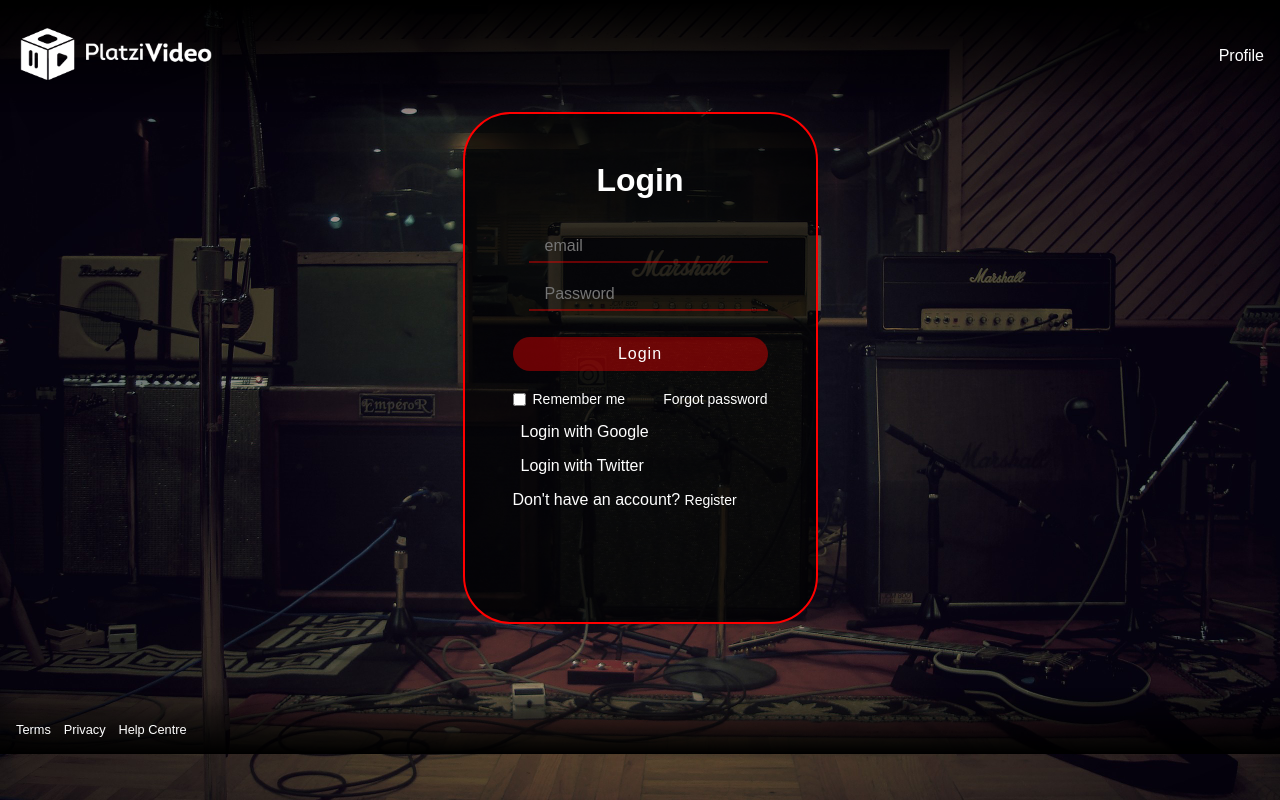
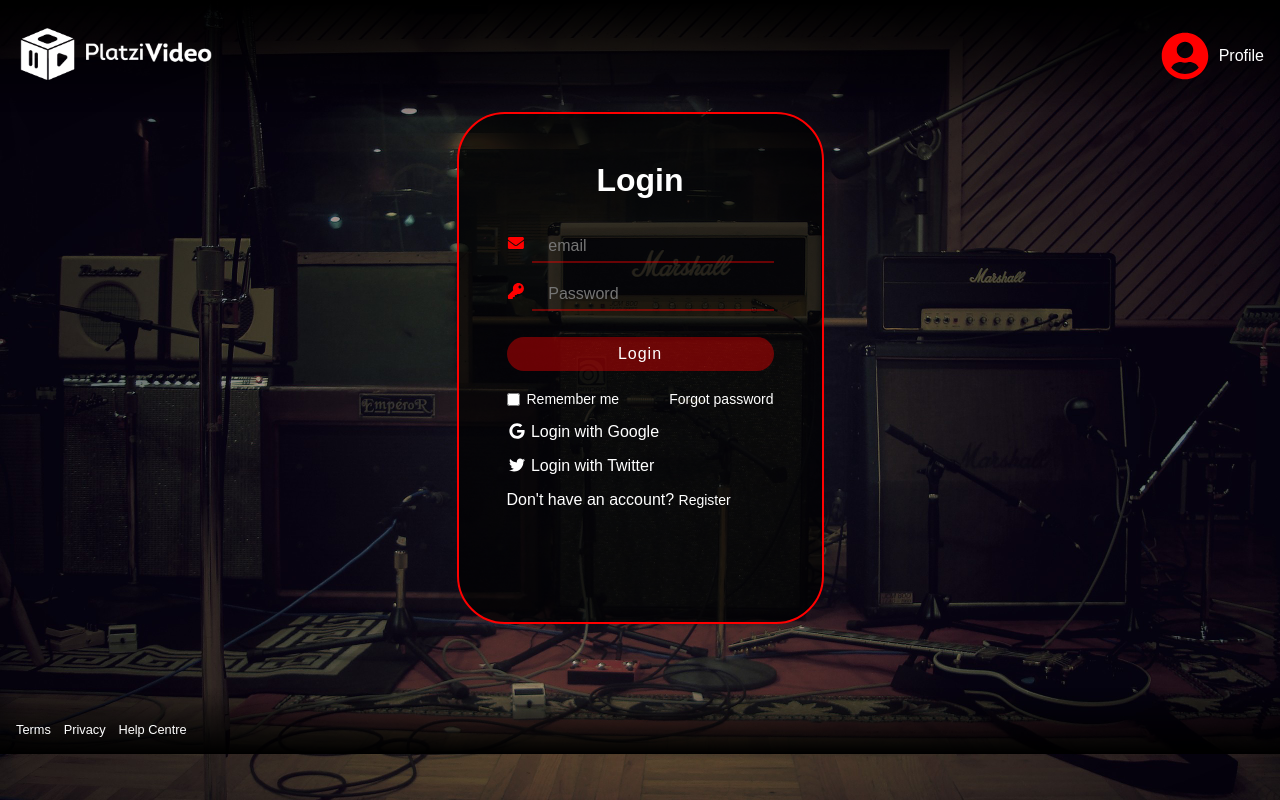
Before and after one commit to nmrinc/platziVideo, a React app: page /login in a window 1280 px wide. Built offline with nearby package versions, Linux system fonts and the light colour scheme; a web font is replaced by a local one.

Commit message:
Icon font system updated to react-fontawesome

```diff
--- a/package.json
+++ b/package.json
@@ -17,6 +17,11 @@
   ],
   "license": "MIT",
   "dependencies": {
+    "@fortawesome/fontawesome-svg-core": "^1.2.30",
+    "@fortawesome/free-brands-svg-icons": "^5.14.0",
+    "@fortawesome/free-regular-svg-icons": "^5.14.0",
+    "@fortawesome/free-solid-svg-icons": "^5.14.0",
+    "@fortawesome/react-fontawesome": "^0.1.11",
     "prop-types": "^15.7.2",
     "react": "^16.13.1",
     "react-dom": "^16.13.1",
--- a/public/index.html
+++ b/public/index.html
@@ -4,7 +4,6 @@
   <meta charset="UTF-8">
   <meta name="viewport" content="width=device-width, initial-scale=1.0">
   <title>Platzi Video</title>
-  <script defer src="https://friconix.com/cdn/friconix.js"> </script>
 </head>
 <body>
   <div id="App"></div>
--- a/src/assets/scss/_header.scss
+++ b/src/assets/scss/_header.scss
@@ -59,7 +59,7 @@
 
     .profile-icon {
       color: $accent;
-      margin-right: 1em;
+      margin-right: .2em;
     }
   }
 }
--- a/src/assets/scss/_login.scss
+++ b/src/assets/scss/_login.scss
@@ -69,8 +69,8 @@
         @include flexMe($vertical: baseline, $horizontal: space-evenly);
         margin: 0 0 1em 0;
 
-        i {
-          margin-right: 1em;
+        .icon {
+          margin-right: .5em;
           color: $accent;
           flex-grow: 1;
         }
--- a/src/components/Header/index.jsx
+++ b/src/components/Header/index.jsx
@@ -1,5 +1,6 @@
 import React from 'react';
 import { Link } from 'react-router-dom';
+import { FontAwesomeIcon } from '@fortawesome/react-fontawesome';
 import logo from './../../assets/img/png/logo-platzi-video-BW2.png';
 
 /* const Header = (props) => (
@@ -8,7 +9,7 @@ import logo from './../../assets/img/png/logo-platzi-video-BW2.png';
         {
             props.logged && ( <div className="header__menu">
                 <div className="header__menu--profile">
-                    <i className="fi-cnsux3-user-circle-solid profile-icon"></i>
+                    <FontAwesomeIcon icon="user-circle" size="3x" className="profile-icon" />
                     <p>Profile</p>
                 </div>
                 <ul>
@@ -27,7 +28,7 @@ const Header = () => (
         </Link>
         <div className="header__menu">
             <div className="header__menu--profile">
-                <i className="fi-cnsux3-user-circle-solid profile-icon"></i>
+                <FontAwesomeIcon icon="user-circle" size="3x" className="profile-icon" />
                 <p>Profile</p>
             </div>
             <ul>
--- a/src/components/Thumbnail/index.jsx
+++ b/src/components/Thumbnail/index.jsx
@@ -1,5 +1,6 @@
 import React from 'react';
 import PropTypes from 'prop-types';
+import { FontAwesomeIcon } from '@fortawesome/react-fontawesome';
 
 const Thumbnail = ({ cover, title, year, contentRating, duration }) => {
 
@@ -7,8 +8,8 @@ const Thumbnail = ({ cover, title, year, contentRating, duration }) => {
     <div className="carousel-thumbnail">
       <img className="carousel-thumbnail__img" src={cover} alt="" />
       <div className="carousel-thumbnail__details">
-        <button className="playButt"><i className="fi-cnsrx2-caret-solid"></i></button>
-        <button className="plusButt"><i className="fi-cwsux2-plus-solid"></i></button>
+        <button className="playButt"><FontAwesomeIcon icon="play-circle" size="2x" /></button>
+        <button className="plusButt"><FontAwesomeIcon icon="plus-circle" size="2x" /></button>
         <p className="carousel-thumbnail__details--title">{title}</p>
         <p className="carousel-thumbnail__details--subtitle">{
           `${year} | ${contentRating} | ${duration}m`
--- a/src/containers/Login/index.jsx
+++ b/src/containers/Login/index.jsx
@@ -1,5 +1,7 @@
 import React from 'react';
 import { Link } from 'react-router-dom';
+import { FontAwesomeIcon } from '@fortawesome/react-fontawesome';
+import { faGoogle, faTwitter } from '@fortawesome/free-brands-svg-icons';
 
 const Login = () => {
 
@@ -10,10 +12,10 @@ const Login = () => {
           <h2 className="text-center">Login</h2>
           <form className="login__container--form">
             <div className="login__container--input-container">
-              <i className="fi-xnsuxl-close-envelope-solid"></i> <input type="text" className="login__container--input" placeholder="email" />
+              <FontAwesomeIcon icon="envelope" fixedWidth className="icon" /> <input type="text" className="login__container--input" placeholder="email" />
             </div>
             <div className="login__container--input-container">
-              <i className="fi-nnsuxl-key-alt-solid"></i> <input type="password" className="login__container--input" placeholder="Password" />
+              <FontAwesomeIcon icon="key" fixedWidth className="icon" /> <input type="password" className="login__container--input" placeholder="Password" />
             </div>
             <button className="login__container--button">Login</button>
             <div className="login__container--remember-me">
@@ -24,8 +26,8 @@ const Login = () => {
             </div>
           </form>
           <section className="login__container--social-media">
-            <div><i className="fi-snsuxl-google-logo"></i> Login with Google</div>
-            <div><i className="fi-snsuxl-twitter"></i> Login with Twitter</div>
+            <div><FontAwesomeIcon icon={faGoogle} fixedWidth /> Login with Google</div>
+            <div><FontAwesomeIcon icon={faTwitter} fixedWidth /> Login with Twitter</div>
           </section>
           <p className="login__container--register">Don't have an account? <Link to="/signup">Register</Link></p>
         </section>
--- a/src/containers/Signup/index.jsx
+++ b/src/containers/Signup/index.jsx
@@ -1,5 +1,6 @@
 import React from 'react';
 import { Link } from 'react-router-dom';
+import { FontAwesomeIcon } from '@fortawesome/react-fontawesome';
 
 const Signup = () => {
 
@@ -10,13 +11,13 @@ const Signup = () => {
           <h2 className="text-center">Sign up</h2>
           <form class="login__container--form">
             <div class="login__container--input-container">
-              <i class="fi-xnsuxl-user-solid"></i> <input type="text" required class="login__container--input" placeholder="Name" />
+              <FontAwesomeIcon icon="user" fixedWidth className="icon" /> <input type="text" required class="login__container--input" placeholder="Name" />
             </div>
             <div class="login__container--input-container">
-              <i class="fi-xnsuxl-close-envelope-solid"></i> <input type="email" required class="login__container--input" placeholder="email" />
+              <FontAwesomeIcon icon="envelope" fixedWidth className="icon" /> <input type="email" required class="login__container--input" placeholder="email" />
             </div>
             <div class="login__container--input-container">
-              <i class="fi-nnsuxl-key-alt-solid"></i> <input type="password" required class="login__container--input" placeholder="Password" />
+              <FontAwesomeIcon icon="key" fixedWidth className="icon" /> <input type="password" required class="login__container--input" placeholder="Password" />
             </div>
             <button class="login__container--button">Sign up</button>
           </form>
--- a/src/routes/App.js
+++ b/src/routes/App.js
@@ -6,6 +6,9 @@ import Login from './../containers/Login';
 import Signup from './../containers/Signup';
 import NotFound from './../containers/NotFound';
 
+import { library } from '@fortawesome/fontawesome-svg-core';
+import { faUserCircle, faEnvelope, faKey, faUser, faPlayCircle, faPlusCircle } from '@fortawesome/free-solid-svg-icons';
+library.add( faUserCircle, faEnvelope, faKey, faUser, faPlayCircle, faPlusCircle );
 
 const App = () => (
   <BrowserRouter>
```
Also changed, not shown: 1 other file (tests, documents, lock files or other folders).
